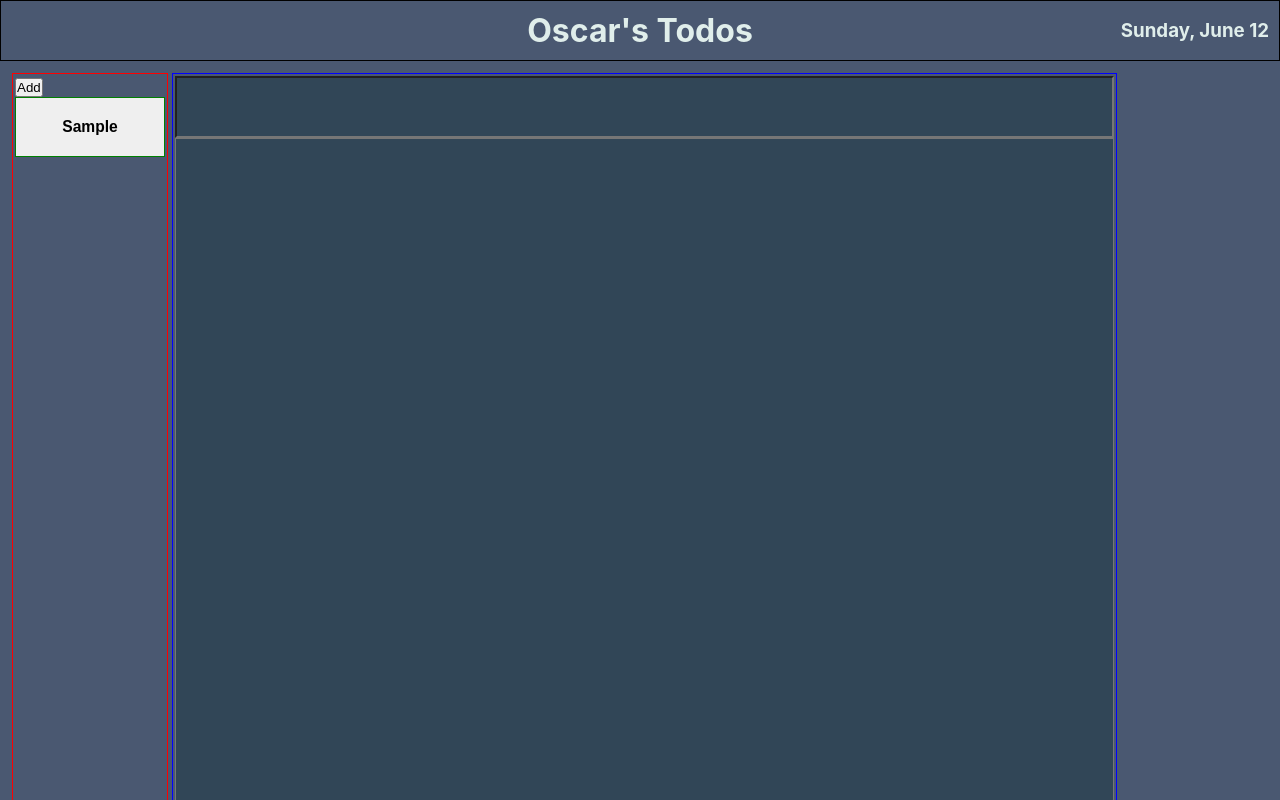
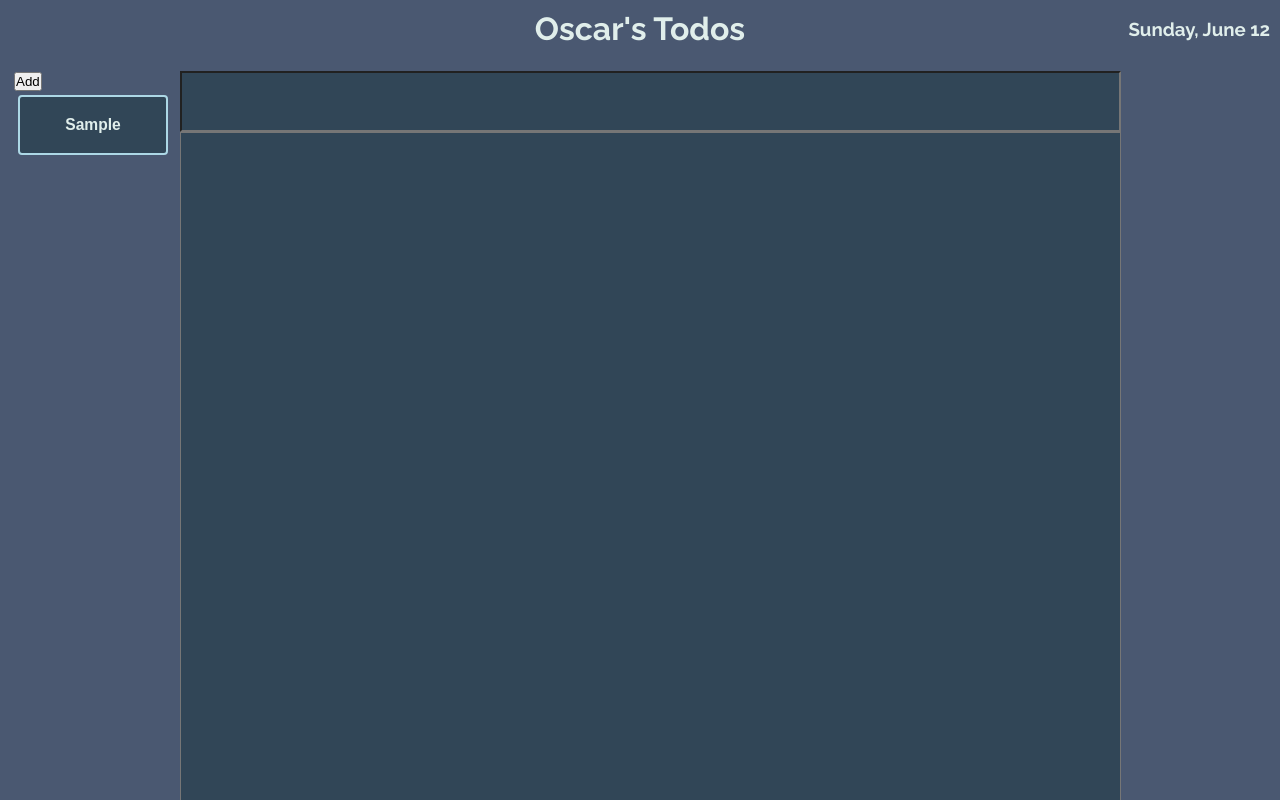
Before and after one commit to oscar-lauth/todo_list, a React (Create React App) app: page / in a window 1280 px wide. Both pictures are taken after typing "Sample", "Sample" into the empty fields and a click on the button "Add". Shown: the top 800 px of the page. Built offline with nearby package versions, Linux system fonts and the light colour scheme.

Commit message:
TitleCard btn styling

```diff
--- a/src/App.tsx
+++ b/src/App.tsx
@@ -2,26 +2,32 @@ import React from 'react';
 import Header from './components/Header';
 import Sidebar from './components/Sidebar';
 import TodoCard from './components/TodoCard';
-// import { TodoCardProps } from './components/TodoCard';
 import { useState } from 'react';
+import { isValidInputTimeValue } from '@testing-library/user-event/dist/utils';
 
 function App() {
   const[title,setTitle] = useState('');
   const[content,setContent] = useState('');
   const[todos,setTodos] = useState<{ title:string,content:string }[]>([]);
 
+const isValidTitle:()=>boolean = ()=>{
+  //return true only if title is non-empty and unique
+  if(title==='') return false;
+  return !todos.some(td=>td.title===title);
+}
+
   const newTodoCard = ()=>{
-    if(title==='') return;
+    if(!isValidTitle()) return; //exit if invalid title
     setTodos([...todos,{ title,content }]);
     setTitle('');
     setContent('');
   }
 
   const selectTitleCard = (index?:number)=>{
-    if(index===undefined)return;
+    if(index===undefined || title===todos[index].title)
+      return;
     setTitle(todos[index].title);
     setContent(todos[index].content);
-    console.log(index);
   }
 
   return (
--- a/src/components/SidebarHeader.tsx
+++ b/src/components/SidebarHeader.tsx
@@ -7,7 +7,7 @@ interface SidebarHeaderProps {
 const SidebarHeader = ({ onAddTodo }:SidebarHeaderProps) => {
     return (
         <div className="sidebar-header">
-            <button onClick={onAddTodo}>Add</button>
+            <button className="add-todo" onClick={onAddTodo}>Add</button>
         </div>
     )
 }
--- a/src/components/TitleCard.tsx
+++ b/src/components/TitleCard.tsx
@@ -9,7 +9,7 @@ interface TitleCardProps {
 const TitleCard = ({ title,onTitleCard }:TitleCardProps) => {
   return (
     <div className="title-card">
-      <button onClick={()=>onTitleCard()}>
+      <button className="title-card_btn" onClick={()=>onTitleCard()}>
       <h3>{title}</h3>
       </button>
     </div>
--- a/src/components/TodoCard.tsx
+++ b/src/components/TodoCard.tsx
@@ -11,7 +11,7 @@ interface TodoCardProps {
 
 const TodoCard = ({ title, content, setTitle, setContent }:TodoCardProps) => {
   return (
-    <div className="todo-card">
+    <div className="todo-card" spellCheck="false">
       <TodoTitle title={title} handleChange={setTitle}/>
       <TodoContent content={content} handleChange={setContent} />
     </div>
--- a/src/style.css
+++ b/src/style.css
@@ -1,3 +1,5 @@
+@import url('https://fonts.googleapis.com/css2?family=Raleway:ital,wght@0,100;0,200;0,300;0,400;0,500;0,600;0,700;0,800;0,900;1,100;1,200;1,300;1,400;1,500;1,600;1,700;1,800;1,900&display=swap');
+
 * {
     margin:0;
     padding:0;
@@ -5,13 +7,9 @@
 }
 
 body {
-    font-family: -apple-system, BlinkMacSystemFont, 'Segoe UI', 'Roboto', 'Oxygen',
-      'Ubuntu', 'Cantarell', 'Fira Sans', 'Droid Sans', 'Helvetica Neue',
-      sans-serif;
-      background-color: #4A5871;
-      color:#E0EEEB;
-    -webkit-font-smoothing: antialiased;
-    -moz-osx-font-smoothing: grayscale;
+    font-family: 'Raleway', sans-serif;
+    background-color: #4A5871;
+    color:#E0EEEB;
   }
 
 code {
@@ -22,7 +20,6 @@ code {
 .header {
     display:flex;
     padding: 10px;
-    border: 1px solid black;
     justify-content:space-between;
     align-items:center;
 }
@@ -45,47 +42,69 @@ code {
     margin: 2px;
     padding: 2px;
     flex-basis: auto;
-    border: 1px solid red;
 }
 
 .todo-card {
     margin: 2px;
     padding: 2px;
     flex-basis:75%;
-    border: 1px solid blue;
     display:flex;
     flex-direction:column;
 
 }
 input,textarea {
     width:100%;
-    display:block
+    display:block;
+    font-family: inherit;
 }
 
 .title-input {
     flex:0 0 auto;
     min-height:50px;
-    font-family:Verdana, Geneva, Tahoma, sans-serif;
     font-size:xx-large;
     padding:10px;
     background-color: #314657;
     color:#E0EEEB;
+    outline:none;
+    caret-color: tomato;
 }
 
 .content-area {
     flex:0 0 auto;
     min-height:800px;
-    font-family:Verdana, Geneva, Tahoma, sans-serif;
     font-size:large;
     padding:10px;
     resize:none;
     background-color: #314657;
     color:#E0EEEB;
+    outline:none;
+    caret-color: tomato;
 
 }
 
-.title-card button {
-    border: 1px solid green;
+.add-todo {
+    width:auto;
+    height:auto
+}
+
+.title-cards-sidebar {
+    display: flex;
+    flex-direction: column;
+}
+
+.title-card_btn {
+    background-color:#314657;
+    color:#E0EEEB;
+    margin: 4px 4px;
+    border-radius: 4px;
+    border: 2px solid lightblue;
     height: 60px;
     width:150px;
+    transition-duration: .4s;
 }
+
+.title-card_btn:hover,.title-card_btn:focus  {
+    border: 2px solid lightgreen;
+    color: lightgreen;
+    transform: scale(1.1);
+}
```
